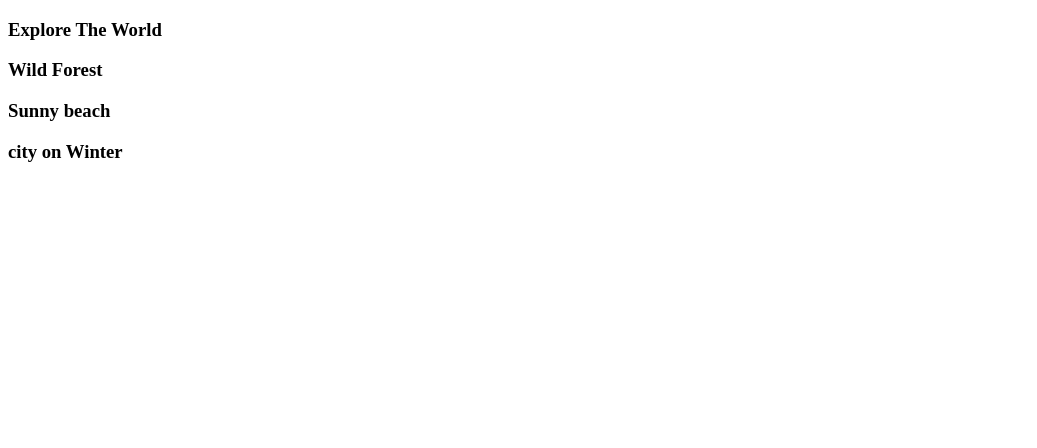
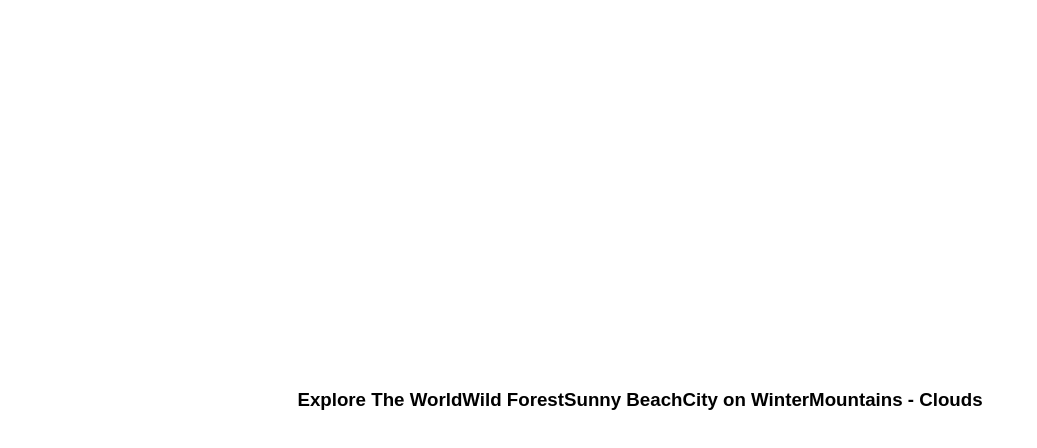
Before and after one commit to DelfinMong/Expanding-Effect, a plain HTML site: page index.html in a window 1280 px wide. Shown: the whole page, without its empty margins (0-1037 px from the left). Drawn offline with Linux system fonts and the light colour scheme.

Commit message:
csscontainer

```diff
--- a/index.html
+++ b/index.html
@@ -4,7 +4,8 @@
         <meta charset="UTF-8">
         <meta http-equiv="X-UA-Compatible" content="IE=edge">
         <meta name="viewport" content="width=device-width, initial-scale=1.0">
-        <title>Document</title>
+        <link rel="stylesheet" href="style.css"/>
+        <title>Expanding Cards</title>
     </head>
     <body>
         <div class="container">
@@ -15,10 +16,13 @@
                 <h3>Wild Forest</h3>
             </div>
             <div class="panel active">
-                <h3>Sunny beach</h3>
+                <h3>Sunny Beach</h3>
             </div>
             <div class="panel active">
-                <h3>city on Winter</h3>
+                <h3>City on Winter</h3>
+            </div>
+            <div class="panel active">
+                <h3>Mountains - Clouds</h3>
             </div>
         </div>
         <script scr="script.js"></script>
--- a/style.css
+++ b/style.css
@@ -5,7 +5,7 @@
 }
 
 body {
-    font-family: 'Roboto', sans-serif;
+    font-family: 'Muli', sans-serif;
     display: flex;
     flex-direction: column;
     align-items: center;
@@ -14,3 +14,7 @@ body {
     overflow: hidden;
     margin: 0;
 }
+
+.container {
+   display: flex;
+}
```
